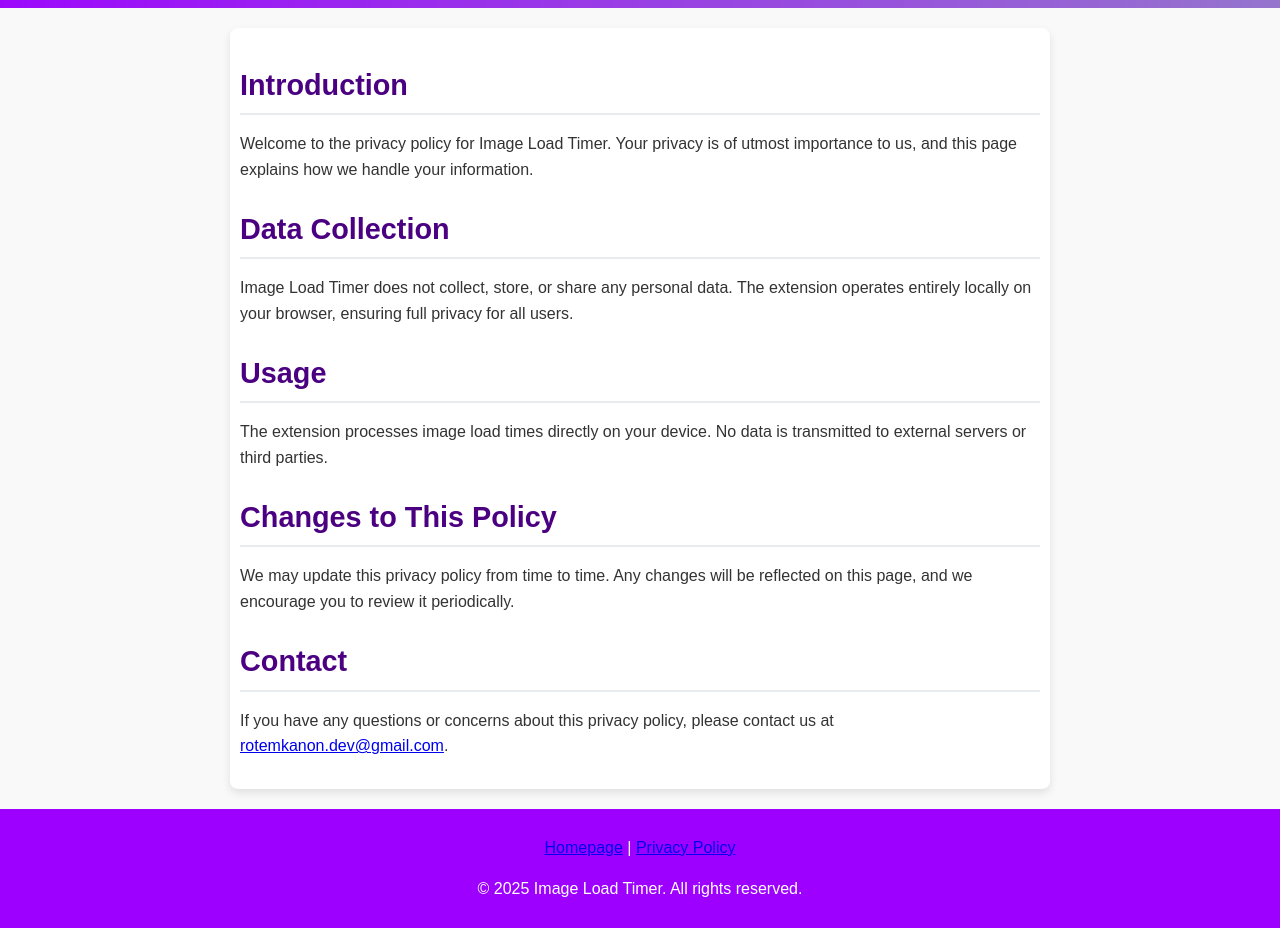
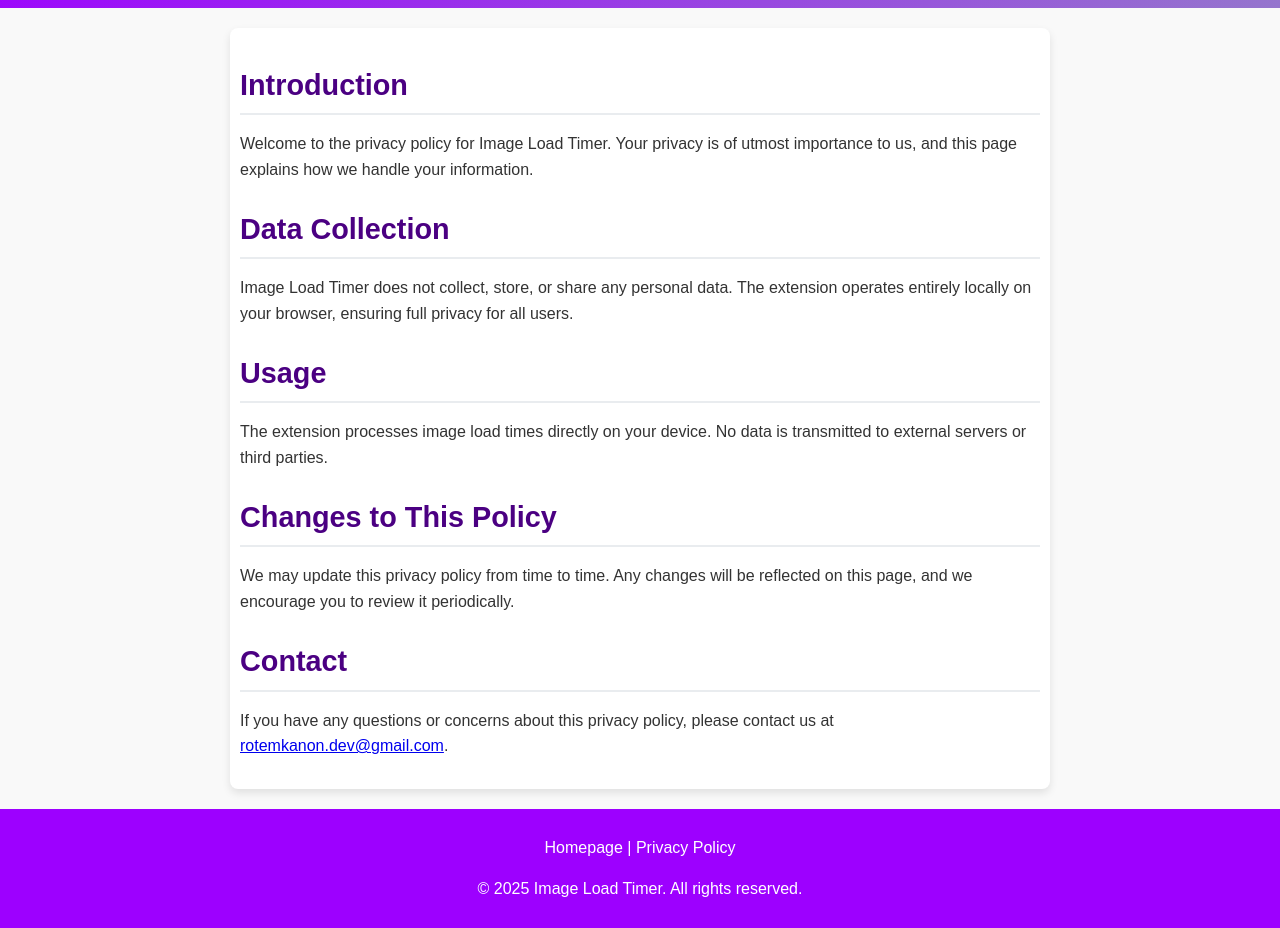
Before and after one commit to tools-by-rotem/image-load-timer, a plain HTML site: page privacy-policy.html in a window 1280 px wide. Shown: the part 96-1024 px from the top of the page. Drawn offline with Linux system fonts and the light colour scheme.

Commit message:
Update privacy-policy.html

```diff
--- a/privacy-policy.html
+++ b/privacy-policy.html
@@ -51,6 +51,13 @@
             color: white;
             margin-top: 20px;
         }
+        footer a {
+            color: white;
+            text-decoration: none;
+        }
+        footer a:hover {
+        text-decoration: underline;
+        }
     </style>
 </head>
 <body>
```
